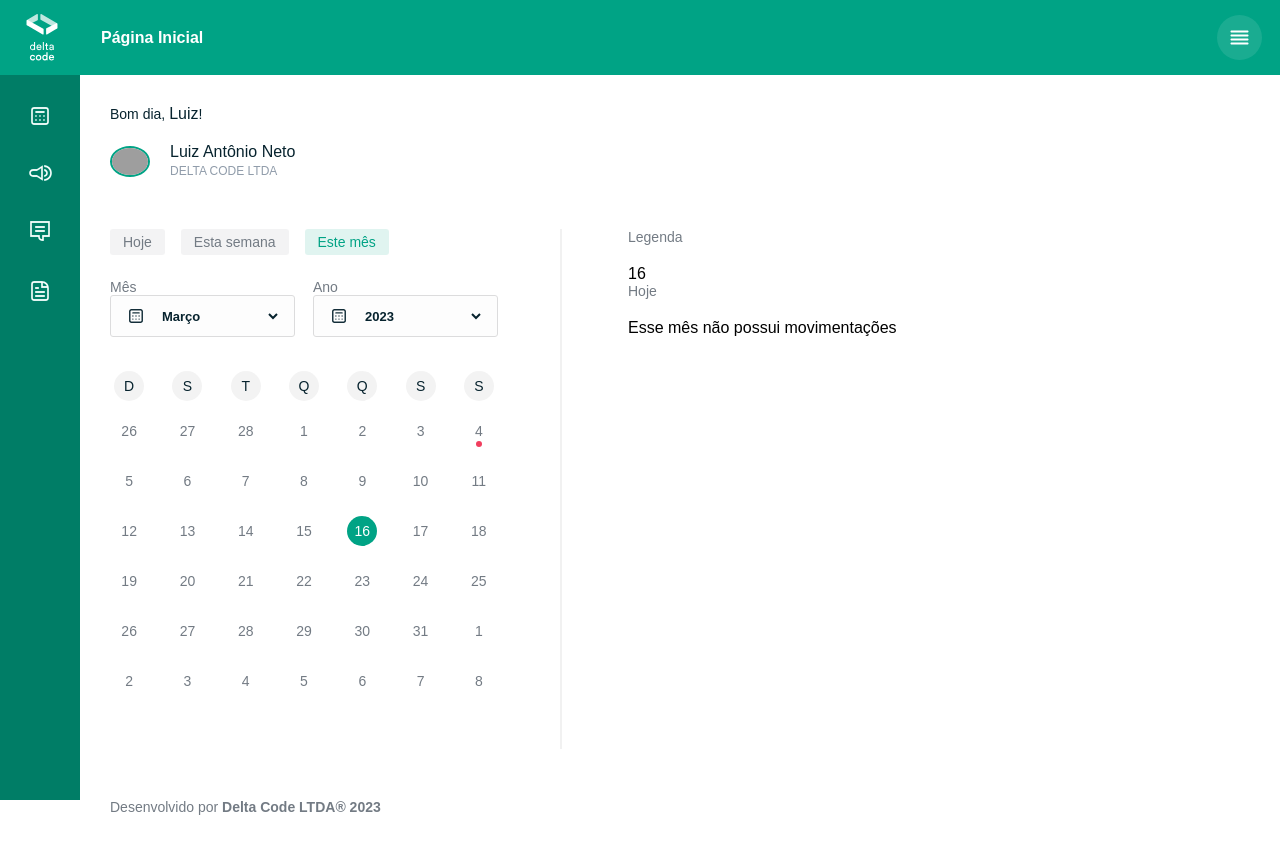
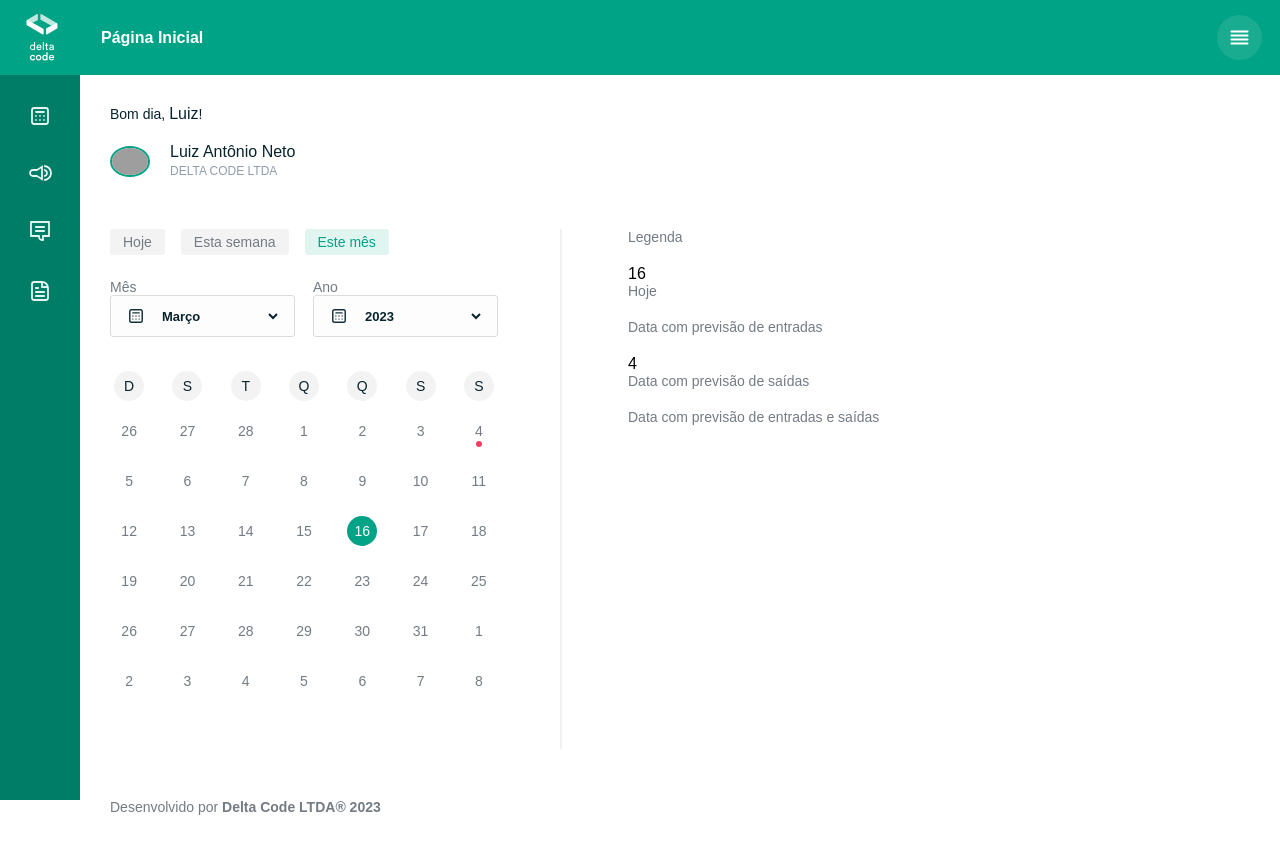
Before and after one commit to Luk4x/delta-code-calendar, a React (Vite) app: page / in a window 1280 px wide. Built offline with nearby package versions, Linux system fonts and the light colour scheme; grey boxes are pictures that could not be loaded; a web font is replaced by a local one.

Commit message:
UserCalendarEvents logic improved, doble date fixed

```diff
--- a/src/components/UserCalendarEvents/index.jsx
+++ b/src/components/UserCalendarEvents/index.jsx
@@ -22,6 +22,7 @@ export function UserCalendarEvents() {
     const [selectedMonthEvents, setSelectedMonthEvents] = useState(
         initialSelectedMonthEventsStructure
     );
+    const [selectedMonthEventsExist, setSelectedMonthEventsExist] = useState(false);
 
     // Getting only days of selected month
     const correctRangeOfDaysInMonth = rangeOfDaysInMonth
@@ -32,11 +33,8 @@ export function UserCalendarEvents() {
         }, []);
 
     useEffect(() => {
-        // Resetting daysEventsStructure to handle with selected month
-        setSelectedMonthEvents(initialSelectedMonthEventsStructure);
-        let newSelectedMonthEventsStructure = initialSelectedMonthEventsStructure;
-
         // Getting event days of selected month sorted by the type of event (index)
+        const newSelectedMonthEventsStructure = initialSelectedMonthEventsStructure;
         correctRangeOfDaysInMonth.map(day => {
             const dayEvents = getCalendarEventsAlert(
                 new Date(selectedYear, selectedMonthIndex, day)
@@ -45,30 +43,27 @@ export function UserCalendarEvents() {
             switch (dayEvents) {
                 case 'mixedValues':
                     newSelectedMonthEventsStructure[2].days.push(day);
-                    setSelectedMonthEvents(newSelectedMonthEventsStructure);
                     break;
 
                 case 'negativeValue':
                 case 'onlyNegativeValues':
                     newSelectedMonthEventsStructure[1].days.push(day);
-                    setSelectedMonthEvents(newSelectedMonthEventsStructure);
                     break;
 
                 case 'positiveValue':
                 case 'onlyPositiveValues':
                     newSelectedMonthEventsStructure[0].days.push(day);
-                    setSelectedMonthEvents(newSelectedMonthEventsStructure);
                     break;
             }
         });
 
-        console.log(selectedMonthEvents);
-    }, [selectedMonthIndex, selectedYear]);
-
-    const selectedMonthEventsExist =
-        selectedMonthEvents[2].days.length > 0 ||
-        selectedMonthEvents[1].days.length > 0 ||
-        selectedMonthEvents[0].days.length > 0;
+        setSelectedMonthEvents(newSelectedMonthEventsStructure);
+        setSelectedMonthEventsExist(
+            newSelectedMonthEventsStructure[2].days.length > 0 ||
+                newSelectedMonthEventsStructure[1].days.length > 0 ||
+                newSelectedMonthEventsStructure[0].days.length > 0
+        );
+    }, [selectedMonthIndex, selectedYear, selectedMonthEventsExist]);
 
     return (
         <ContainerStyled>
```
